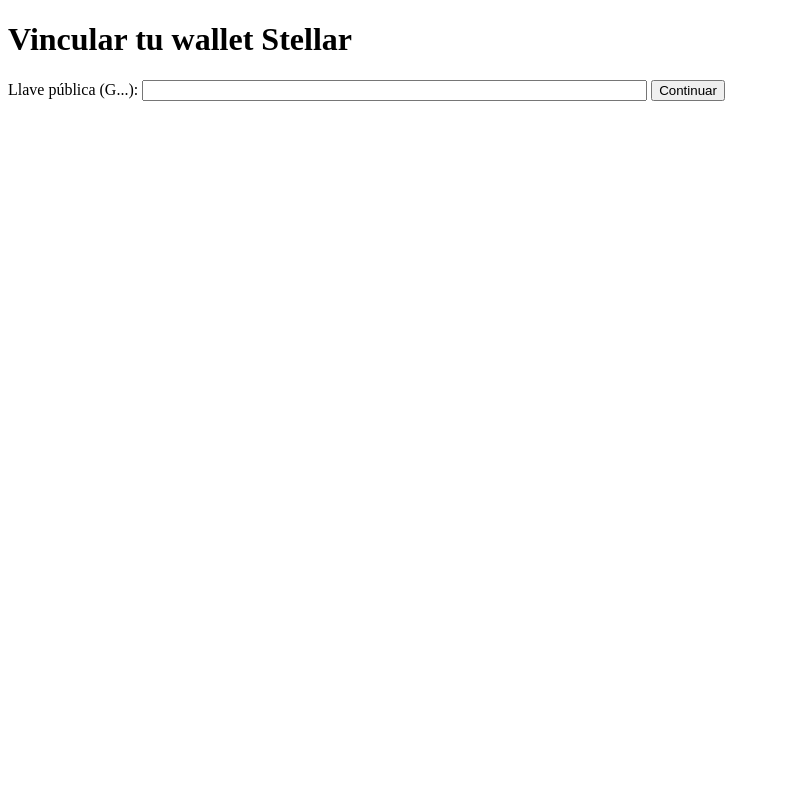
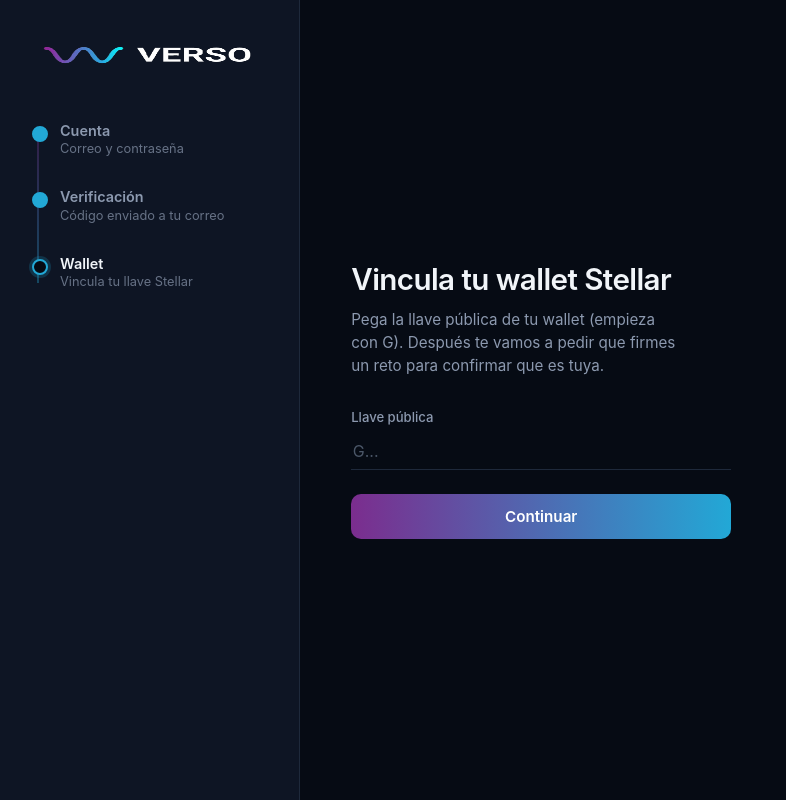
Before and after one commit to WildorAP/VERSO-SDF, a Django app: page /accounts/link-stellar/ in a window 1280 px wide. Shown: the whole page, without its empty margins (0-786 px from the left). Run offline with Django 5.2, Linux system fonts and the light colour scheme; the visitor is signed in with stand-in values (Sample User, id 1); parts of the project's set-up code (start-up, migrations or seed data) failed here and were passed over; some web fonts are replaced.

Commit message:
feat(anchor): rediseno del frontend de accounts con branding VERSO

```diff
--- /dev/null
+++ b/backend/templates/accounts/_base.html
@@ -0,0 +1,48 @@
+{% load static %}
+<!DOCTYPE html>
+<html lang="es">
+<head>
+    <meta charset="UTF-8">
+    <meta name="viewport" content="width=device-width, initial-scale=1">
+    <title>{% block title %}Anchor · VERSO{% endblock %}</title>
+    <link rel="stylesheet" href="{% static 'accounts/css/anchor.css' %}">
+</head>
+<body>
+    {% if show_rail %}
+    <div class="shell">
+        <aside class="rail">
+            <img class="rail__logo" src="{% static 'accounts/img/verso-logo.png' %}" alt="VERSO">
+            <ol class="steps">
+                <li class="step {% if step > 1 %}is-done{% elif step == 1 %}is-current{% endif %}">
+                    <div class="step__label">Cuenta</div>
+                    <div class="step__hint">Correo y contraseña</div>
+                </li>
+                <li class="step {% if step > 2 %}is-done{% elif step == 2 %}is-current{% endif %}">
+                    <div class="step__label">Verificación</div>
+                    <div class="step__hint">Código enviado a tu correo</div>
+                </li>
+                <li class="step {% if step == 3 %}is-current{% endif %}">
+                    <div class="step__label">Wallet</div>
+                    <div class="step__hint">Vincula tu llave Stellar</div>
+                </li>
+            </ol>
+        </aside>
+        <div class="rail-mobile">
+            <img src="{% static 'accounts/img/verso-logo.png' %}" alt="VERSO">
+            <span class="rail-mobile__step">Paso {{ step }} de 3</span>
+        </div>
+        <main class="content">
+            <div class="content__inner">
+                {% block content %}{% endblock %}
+            </div>
+        </main>
+    </div>
+    {% else %}
+    <div class="shell shell--simple">
+        <div class="content__inner">
+            {% block content_simple %}{% endblock %}
+        </div>
+    </div>
+    {% endif %}
+</body>
+</html>
--- a/backend/templates/accounts/link_stellar.html
+++ b/backend/templates/accounts/link_stellar.html
@@ -1,16 +1,18 @@
-<!DOCTYPE html>
-<html lang="es">
-<head>
-    <meta charset="UTF-8">
-    <title>Vincular wallet Stellar</title>
-</head>
-<body>
-    <h1>Vincular tu wallet Stellar</h1>
-    {% if error %}<p style="color:red;">{{ error }}</p>{% endif %}
+{% extends "accounts/_base.html" %}
+{% block title %}Vincular wallet · Anchor VERSO{% endblock %}
+
+{% block content %}
+    <h1>Vincula tu wallet Stellar</h1>
+    <p class="lede">Pega la llave pública de tu wallet (empieza con G). Después te vamos a pedir que firmes un reto para confirmar que es tuya.</p>
+
+    {% if error %}<div class="error">{{ error }}</div>{% endif %}
+
     <form method="post">
         {% csrf_token %}
-        <label>Llave pública (G...): <input type="text" name="public_key" size="60" required></label>
-        <button type="submit">Continuar</button>
+        <div class="field">
+            <label for="id_public_key">Llave pública</label>
+            <input id="id_public_key" type="text" name="public_key" placeholder="G..." autocomplete="off" required>
+        </div>
+        <button type="submit" class="btn">Continuar</button>
     </form>
-</body>
-</html>
+{% endblock %}
--- a/backend/verso_integrations/accounts/views.py
+++ b/backend/verso_integrations/accounts/views.py
@@ -143,8 +143,10 @@
 
 @require_http_methods(["GET", "POST"])
 def register(request):
+    base_context = {"step": 1, "show_rail": True}
+
     if request.method == "GET":
-        return render(request, "accounts/register.html")
+        return render(request, "accounts/register.html", base_context)
 
     email = request.POST.get("email", "").strip()
     password = request.POST.get("password", "")
@@ -155,7 +157,7 @@
         return render(
             request,
             "accounts/register.html",
-            {"error": "Email y contraseña son obligatorios."},
+            {**base_context, "error": "Email y contraseña son obligatorios."},
         )
 
     response = requests.post(
@@ -169,13 +171,13 @@
         return render(
             request,
             "accounts/register.html",
-            {"error": "Ese email ya está registrado en VERSO."},
+            {**base_context, "error": "Ese email ya está registrado en VERSO."},
         )
     if response.status_code != 201:
         return render(
             request,
             "accounts/register.html",
-            {"error": "No se pudo completar el registro. Intenta de nuevo más tarde."},
+            {**base_context, "error": "No se pudo completar el registro. Intenta de nuevo más tarde."},
         )
 
     data = response.json()
@@ -193,7 +195,7 @@
         return redirect("accounts:register")
 
     if request.method == "GET":
-        return render(request, "accounts/verify_email.html", {"email": email})
+        return render(request, "accounts/verify_email.html", {"email": email, "step": 2, "show_rail": True})
 
     codigo = request.POST.get("codigo", "").strip()
 
@@ -208,7 +210,7 @@
         return render(
             request,
             "accounts/verify_email.html",
-            {"email": email, "error": "Código inválido o expirado."},
+            {"email": email, "step": 2, "show_rail": True, "error": "Código inválido o expirado."},
         )
 
     request.session.pop("pending_verso_user_id", None)
@@ -226,6 +228,7 @@
         request,
         "accounts/dashboard.html",
         {
+            "show_rail": False,
             "username": request.user.username,
             "stellar_public_key": profile.stellar_public_key if profile else None,
         },
@@ -233,13 +236,15 @@
 
 @login_required(login_url="accounts:login")
 def link_stellar_start(request):
+    base_context = {"step": 3, "show_rail": True}
+
     if request.method == "GET":
-        return render(request, "accounts/link_stellar.html")
+        return render(request, "accounts/link_stellar.html", base_context)
 
     public_key = request.POST.get("public_key", "").strip()
     if not public_key:
         return render(
-            request, "accounts/link_stellar.html", {"error": "Ingresa una llave pública."}
+            request, "accounts/link_stellar.html", {**base_context, "error": "Ingresa una llave pública."}
         )
 
     host_url = os.environ.get("HOST_URL", "http://localhost:8000").rstrip("/")
@@ -252,7 +257,7 @@
         return render(
             request,
             "accounts/link_stellar.html",
-            {"error": "No se pudo generar el reto de verificación."},
+            {**base_context, "error": "No se pudo generar el reto de verificación."},
         )
 
     challenge = challenge_response.json()
@@ -261,6 +266,8 @@
         request,
         "accounts/link_stellar_sign.html",
         {
+            "step": 3,
+            "show_rail": True,
             "public_key": public_key,
             "challenge_xdr": challenge.get("transaction"),
             "network_passphrase": challenge.get("network_passphrase"),
@@ -287,6 +294,8 @@
             request,
             "accounts/link_stellar_sign.html",
             {
+                "step": 3,
+                "show_rail": True,
                 "public_key": public_key,
                 "error": "La firma no pudo validarse. Verifica e intenta de nuevo.",
             },
@@ -307,6 +316,8 @@
             request,
             "accounts/link_stellar_sign.html",
             {
+                "step": 3,
+                "show_rail": True,
                 "public_key": public_key,
                 "error": "Esa llave ya está vinculada a otra cuenta de VERSO.",
             },
--- /dev/null
+++ b/backend/verso_integrations/static/accounts/css/anchor.css
@@ -0,0 +1,367 @@
+/* ==========================================================================
+   Anchor · accounts — sistema de diseño
+   Extiende la identidad de VERSO (fondo #060B14, degradado del logo) con un
+   lenguaje propio para el flujo de identidad del Anchor: riel de progreso +
+   campos de "línea contable" en vez de tarjetas con sombra.
+   ========================================================================== */
+
+@font-face {
+  font-family: "Inter";
+  font-style: normal;
+  font-weight: 400;
+  font-display: swap;
+  src: url("../fonts/inter-latin-400-normal.woff2") format("woff2");
+}
+
+@font-face {
+  font-family: "Inter";
+  font-style: normal;
+  font-weight: 500;
+  font-display: swap;
+  src: url("../fonts/inter-latin-500-normal.woff2") format("woff2");
+}
+
+@font-face {
+  font-family: "Inter";
+  font-style: normal;
+  font-weight: 600;
+  font-display: swap;
+  src: url("../fonts/inter-latin-600-normal.woff2") format("woff2");
+}
+
+@font-face {
+  font-family: "Space Grotesk";
+  font-style: normal;
+  font-weight: 500;
+  font-display: swap;
+  src: url("../fonts/space-grotesk-latin-500-normal.woff2") format("woff2");
+}
+
+@font-face {
+  font-family: "Space Grotesk";
+  font-style: normal;
+  font-weight: 600;
+  font-display: swap;
+  src: url("../fonts/space-grotesk-latin-600-normal.woff2") format("woff2");
+}
+
+:root {
+  --bg: #060b14;
+  --panel: #0e1524;
+  --line: #1e293b;
+  --line-soft: rgba(30, 41, 59, 0.6);
+  --violet: #7b2d8e;
+  --cyan: #22a8d6;
+  --text: #f1f5f9;
+  --muted: #8c99af;
+  --danger: #f2769a;
+  --radius: 10px;
+}
+
+* {
+  box-sizing: border-box;
+}
+
+html,
+body {
+  height: 100%;
+}
+
+body {
+  margin: 0;
+  background: var(--bg);
+  color: var(--text);
+  font-family: "Inter", "Segoe UI", sans-serif;
+  -webkit-font-smoothing: antialiased;
+}
+
+a {
+  color: var(--cyan);
+  text-decoration: none;
+}
+
+a:hover {
+  text-decoration: underline;
+}
+
+h1,
+h2 {
+  font-family: "Space Grotesk", "Inter", sans-serif;
+  letter-spacing: -0.02em;
+  margin: 0 0 0.4em;
+  font-weight: 600;
+}
+
+h1 {
+  font-size: 1.85rem;
+}
+
+.lede {
+  color: var(--muted);
+  font-size: 0.95rem;
+  line-height: 1.5;
+  margin: 0 0 2rem;
+  max-width: 34ch;
+}
+
+/* ---------- shell: rail + content ---------- */
+
+.shell {
+  min-height: 100vh;
+  display: grid;
+  grid-template-columns: 300px 1fr;
+}
+
+.shell--simple {
+  grid-template-columns: 1fr;
+  place-items: center;
+  padding: 2rem;
+}
+
+.rail {
+  background: var(--panel);
+  border-right: 1px solid var(--line);
+  padding: 2.5rem 2rem;
+  display: flex;
+  flex-direction: column;
+}
+
+.rail__logo {
+  height: 26px;
+  width: auto;
+  margin-bottom: 3.5rem;
+}
+
+.steps {
+  list-style: none;
+  margin: 0;
+  padding: 0;
+  position: relative;
+}
+
+.steps::before {
+  content: "";
+  position: absolute;
+  left: 5px;
+  top: 6px;
+  bottom: 6px;
+  width: 2px;
+  background: linear-gradient(180deg, var(--violet), var(--cyan));
+  opacity: 0.35;
+}
+
+.step {
+  position: relative;
+  padding-left: 1.75rem;
+  padding-bottom: 2rem;
+}
+
+.step:last-child {
+  padding-bottom: 0;
+}
+
+.step::before {
+  content: "";
+  position: absolute;
+  left: 0;
+  top: 4px;
+  width: 12px;
+  height: 12px;
+  border-radius: 50%;
+  background: var(--line);
+  border: 2px solid var(--line);
+}
+
+.step__label {
+  font-size: 0.9rem;
+  color: var(--muted);
+  font-weight: 600;
+}
+
+.step__hint {
+  font-size: 0.8rem;
+  color: var(--muted);
+  opacity: 0.7;
+  margin-top: 0.15rem;
+}
+
+.step.is-done::before {
+  background: var(--cyan);
+  border-color: var(--cyan);
+}
+
+.step.is-current::before {
+  background: var(--bg);
+  border-color: var(--cyan);
+  box-shadow: 0 0 0 3px rgba(34, 168, 214, 0.2);
+}
+
+.step.is-current .step__label {
+  color: var(--text);
+}
+
+.content {
+  display: flex;
+  align-items: center;
+  padding: 3rem 4vw;
+}
+
+.content__inner {
+  width: 100%;
+  max-width: 380px;
+}
+
+.rail-mobile {
+  display: none;
+}
+
+/* ---------- form elements: línea contable ---------- */
+
+form {
+  margin: 0;
+}
+
+.field {
+  margin-bottom: 1.5rem;
+}
+
+.field label {
+  display: block;
+  font-size: 0.82rem;
+  color: var(--muted);
+  margin-bottom: 0.5rem;
+  font-weight: 500;
+}
+
+.field input {
+  width: 100%;
+  background: transparent;
+  border: none;
+  border-bottom: 1px solid var(--line);
+  color: var(--text);
+  font-family: inherit;
+  font-size: 1rem;
+  padding: 0.5rem 0.1rem;
+  outline: none;
+  transition: border-color 0.2s ease;
+}
+
+.field input::placeholder {
+  color: #4b5768;
+}
+
+.field input:focus {
+  border-bottom: 1px solid var(--cyan);
+}
+
+.field--code input {
+  letter-spacing: 0.5em;
+  font-size: 1.4rem;
+  text-align: center;
+  font-family: "Space Grotesk", sans-serif;
+}
+
+textarea.mono {
+  width: 100%;
+  background: rgba(255, 255, 255, 0.03);
+  border: 1px solid var(--line);
+  border-radius: var(--radius);
+  color: var(--text);
+  font-family: "SFMono-Regular", Consolas, monospace;
+  font-size: 0.8rem;
+  padding: 0.75rem;
+  resize: vertical;
+}
+
+textarea.mono:focus {
+  outline: none;
+  border-color: var(--cyan);
+}
+
+.btn {
+  display: inline-flex;
+  align-items: center;
+  justify-content: center;
+  width: 100%;
+  padding: 0.8rem 1.5rem;
+  border: none;
+  border-radius: var(--radius);
+  background: linear-gradient(90deg, var(--violet), var(--cyan));
+  color: #fff;
+  font-family: inherit;
+  font-size: 0.95rem;
+  font-weight: 600;
+  cursor: pointer;
+  transition: opacity 0.15s ease;
+}
+
+.btn:hover {
+  opacity: 0.9;
+}
+
+.btn:focus-visible,
+a:focus-visible,
+input:focus-visible {
+  outline: 2px solid var(--cyan);
+  outline-offset: 2px;
+}
+
+.btn--ghost {
+  background: transparent;
+  border: 1px solid var(--line);
+  color: var(--text);
+}
+
+.foot-link {
+  margin-top: 1.5rem;
+  font-size: 0.88rem;
+  color: var(--muted);
+}
+
+.error {
+  background: rgba(242, 118, 154, 0.1);
+  border: 1px solid rgba(242, 118, 154, 0.35);
+  color: var(--danger);
+  border-radius: var(--radius);
+  padding: 0.7rem 0.9rem;
+  font-size: 0.85rem;
+  margin-bottom: 1.5rem;
+}
+
+/* ---------- responsive ---------- */
+
+@media (max-width: 860px) {
+  .shell {
+    grid-template-columns: 1fr;
+  }
+
+  .rail {
+    display: none;
+  }
+
+  .rail-mobile {
+    display: flex;
+    align-items: center;
+    gap: 0.75rem;
+    padding: 1.5rem 6vw 0;
+  }
+
+  .rail-mobile img {
+    height: 22px;
+  }
+
+  .rail-mobile__step {
+    font-size: 0.82rem;
+    color: var(--muted);
+  }
+
+  .content {
+    padding: 2rem 6vw 3rem;
+  }
+}
+
+@media (prefers-reduced-motion: reduce) {
+  * {
+    transition: none !important;
+  }
+}
```
Also changed, not shown: backend/templates/accounts/dashboard.html (+20 -14 lines), backend/templates/accounts/link_stellar_sign.html (+26 -21 lines), backend/templates/accounts/login_error.html (+9 -11 lines), backend/templates/accounts/register.html (+29 -17 lines), backend/templates/accounts/verify_email.html (+14 -13 lines), backend/verso_integrations/static/accounts/img/verso-logo.png (added).
